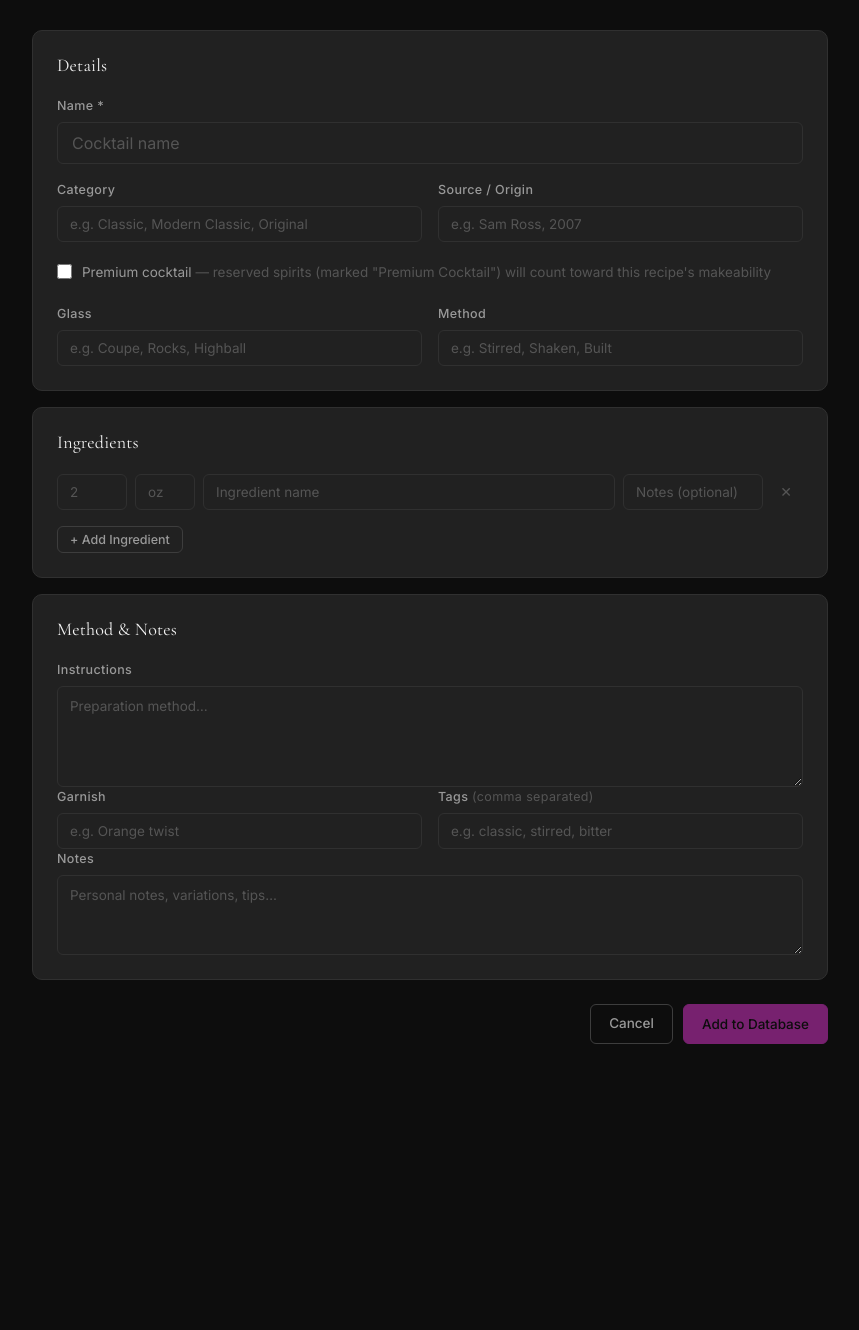
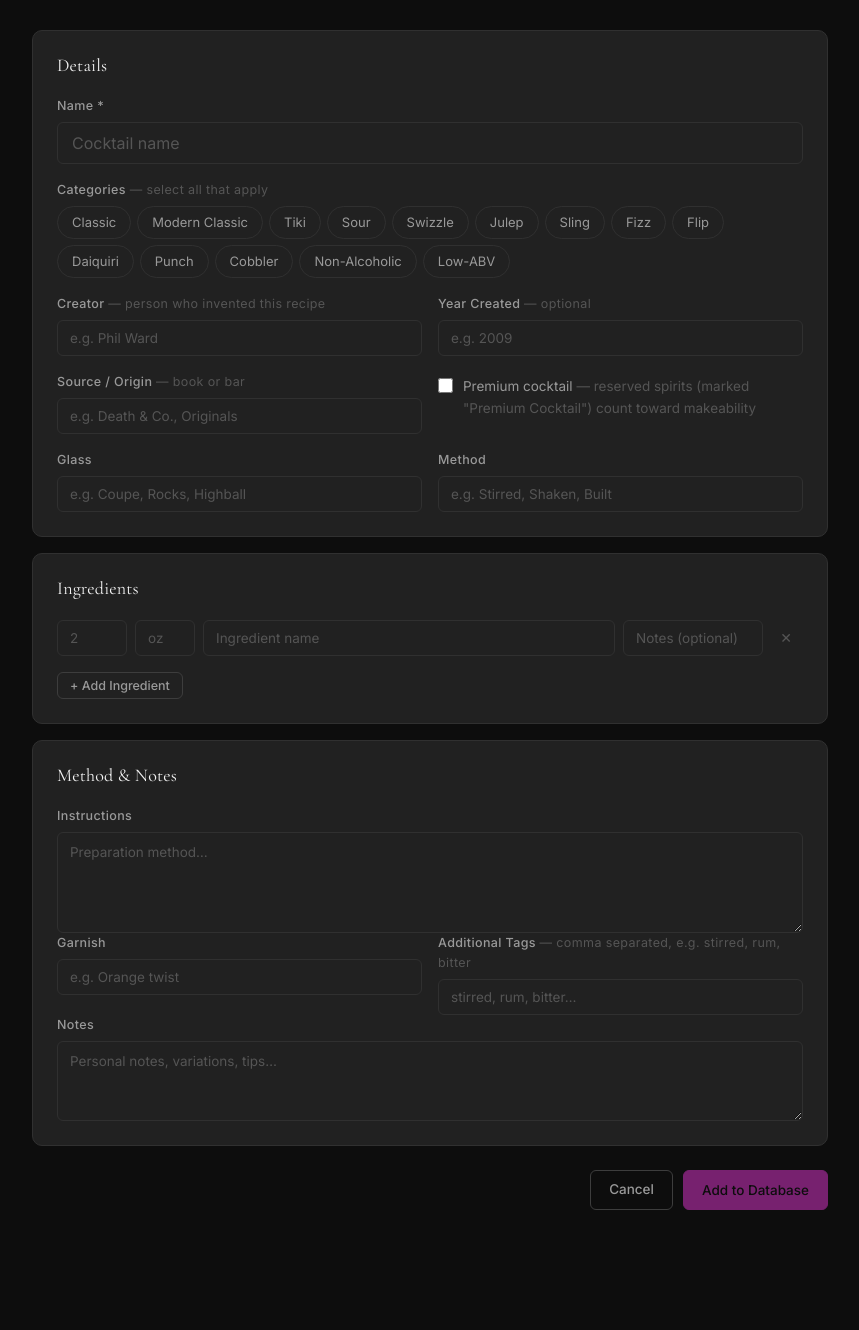
Before and after one commit to isgilman/Lloid, a Flask app: page /cocktails/new in a window 1280 px wide. Shown: the part 163-1493 px from the top of the page, without its empty margins (210-1069 px from the left). Before the commit the page ends 1207 px from the top, so only its background shows below. Run offline with Flask 3, Linux system fonts and the light colour scheme.

Commit message:
Add creator/year fields and multi-select category chip picker to cocktail form
- Replace single-value category text input (broken datalist) with a
  visual chip picker: click chips to toggle Classic, Modern Classic,
  Tiki, Sour, Swizzle, Julep, Sling, Fizz, Flip, Daiquiri, Punch,
  Cobbler, Non-Alcoholic, Low-ABV. Multiple chips can be selected.
- Add Creator field with autocomplete datalist (all known D&C creators)
- Add Year Created field
- Add Source datalist pre-filled with known sources
- Rename "Tags" field to "Additional Tags" (style chips no longer
  appear there; only auxiliary tags like stirred, rum, bitter)
- When editing, chips pre-highlight matching tags; extra tags populate
  the Additional Tags text field; creator/year pre-fill correctly
- Detail page: show one badge per style-category tag (vs single string)
  Falls back to legacy category string if no tags set
- Move STYLE_TAG_DEFS to module level; shared by filter + form routes

Co-Authored-By: Claude Sonnet 4.6 <noreply@anthropic.com>

```diff
--- a/app.py
+++ b/app.py
@@ -23,6 +23,26 @@ COCKTAILS_FILE = DATA_DIR / 'cocktails.json'
 PANTRY_FILE    = DATA_DIR / 'pantry.json'
 
 INVENTORY_FIELDS = ['Name', 'Category', 'Style', 'Origin', 'Age', 'ABV', 'Producer', 'Use']
+
+# Curated style/type categories shown in filter chips and the new/edit cocktail form.
+# Each tuple is (tag_value_stored_in_tags_array, display_label).
+STYLE_TAG_DEFS = [
+    ('classic',        'Classic'),
+    ('modern classic', 'Modern Classic'),
+    ('tiki',           'Tiki'),
+    ('sour',           'Sour'),
+    ('swizzle',        'Swizzle'),
+    ('julep',          'Julep'),
+    ('sling',          'Sling'),
+    ('fizz',           'Fizz'),
+    ('flip',           'Flip'),
+    ('daiquiri',       'Daiquiri'),
+    ('punch',          'Punch'),
+    ('cobbler',        'Cobbler'),
+    ('non-alcoholic',  'Non-Alcoholic'),
+    ('low-abv',        'Low-ABV'),
+]
+STYLE_TAG_VALUES = {v for v, _ in STYLE_TAG_DEFS}
 
 # Default pantry used only to bootstrap pantry.json if it doesn't exist
 DEFAULT_PANTRY_STANDARD = [
@@ -318,20 +338,38 @@ def cocktail_from_form():
                 'unit': units[i].strip() if i < len(units) else '',
                 'notes': notes_list[i].strip() if i < len(notes_list) else '',
             })
-    tags_raw = request.form.get('tags', '')
-    tags = [t.strip() for t in tags_raw.split(',') if t.strip()]
+
+    # Category chips (multi-select checkboxes) → stored as tags
+    category_tags = [t.strip().lower() for t in request.form.getlist('category_tags') if t.strip()]
+
+    # Free-text extra tags (comma-separated)
+    extra_tags = [t.strip().lower() for t in request.form.get('extra_tags', '').split(',') if t.strip()]
+
+    # Merge: category tags first, then extra; deduplicate preserving order
+    seen = set()
+    all_tags = []
+    for t in category_tags + extra_tags:
+        if t not in seen:
+            seen.add(t)
+            all_tags.append(t)
+
+    creator = request.form.get('creator', '').strip()
+    year    = request.form.get('year', '').strip()
+
     return {
-        'name': request.form.get('name', '').strip(),
-        'category': request.form.get('category', '').strip(),
-        'glass': request.form.get('glass', '').strip(),
-        'method': request.form.get('method', '').strip(),
-        'ingredients': ingredients,
+        'name':         request.form.get('name', '').strip(),
+        'category':     category_tags[0] if category_tags else '',  # kept for legacy display
+        'glass':        request.form.get('glass', '').strip(),
+        'method':       request.form.get('method', '').strip(),
+        'ingredients':  ingredients,
         'instructions': request.form.get('instructions', '').strip(),
-        'garnish': request.form.get('garnish', '').strip(),
-        'source': request.form.get('source', '').strip(),
-        'notes': request.form.get('notes', '').strip(),
-        'tags': tags,
-        'premium': request.form.get('premium') == 'on',
+        'garnish':      request.form.get('garnish', '').strip(),
+        'source':       request.form.get('source', '').strip(),
+        'notes':        request.form.get('notes', '').strip(),
+        'tags':         all_tags,
+        'premium':      request.form.get('premium') == 'on',
+        'creator':      creator,
+        'year':         year,
     }
 
 
@@ -509,23 +547,6 @@ def cocktails():
 
     sources = sorted(set(c.get('source', '') for c in all_cocktails if c.get('source')))
 
-    # Curated style/type tags to offer as filter chips, in display order.
-    # 'tiki' also matches the legacy 'tropical' tag.
-    STYLE_TAG_DEFS = [
-        ('classic',       'Classic'),
-        ('modern classic','Modern Classic'),
-        ('tiki',          'Tiki'),
-        ('sour',          'Sour'),
-        ('swizzle',       'Swizzle'),
-        ('julep',         'Julep'),
-        ('sling',         'Sling'),
-        ('fizz',          'Fizz'),
-        ('flip',          'Flip'),
-        ('daiquiri',      'Daiquiri'),
-        ('punch',         'Punch'),
-        ('cobbler',       'Cobbler'),
-        ('non-alcoholic', 'Non-Alcoholic'),
-    ]
     present_tags = set()
     for c in all_cocktails:
         present_tags.update(t.lower() for t in c.get('tags', []))
@@ -542,6 +563,21 @@ def cocktails():
                            sources=sources,
                            style_tags=style_tags,
                            creators=creators)
+
+
+def _form_context():
+    """Shared context for new/edit cocktail forms."""
+    all_cocktails = load_cocktails()
+    style_tags = [{'value': v, 'label': l} for v, l in STYLE_TAG_DEFS]
+    known_creators = sorted(
+        {c['creator'] for c in all_cocktails if c.get('creator')},
+        key=lambda n: n.split()[-1]
+    )
+    known_sources = sorted({c['source'] for c in all_cocktails if c.get('source')})
+    return dict(style_tags=style_tags,
+                style_tag_values=STYLE_TAG_VALUES,
+                known_creators=known_creators,
+                known_sources=known_sources)
 
 
 # Define /new before /<cocktail_id> to avoid routing conflict
@@ -562,7 +598,8 @@ def cocktail_new():
             prefill = json.loads(request.args['prefill'])
         except Exception:
             pass
-    return render_template('new_cocktail.html', cocktail=None, prefill=prefill)
+    return render_template('new_cocktail.html', cocktail=None, prefill=prefill,
+                           **_form_context())
 
 
 @app.route('/cocktails/<cocktail_id>')
@@ -581,7 +618,8 @@ def cocktail_detail(cocktail_id):
         ing['available'] = ok
         ing['source'] = source
     return render_template('cocktail_detail.html',
-                           cocktail=cocktail, can_make=can_make, missing=missing)
+                           cocktail=cocktail, can_make=can_make, missing=missing,
+                           style_tag_values=STYLE_TAG_VALUES)
 
 
 @app.route('/cocktails/<cocktail_id>/edit', methods=['GET', 'POST'])
@@ -598,7 +636,8 @@ def cocktail_edit(cocktail_id):
         save_cocktails(cocktails)
         flash(f"'{updated['name']}' updated.", 'success')
         return redirect(url_for('cocktail_detail', cocktail_id=cocktail_id))
-    return render_template('new_cocktail.html', cocktail=cocktails[idx], prefill={})
+    return render_template('new_cocktail.html', cocktail=cocktails[idx], prefill={},
+                           **_form_context())
 
 
 @app.route('/cocktails/<cocktail_id>/delete', methods=['POST'])
--- a/static/style.css
+++ b/static/style.css
@@ -464,6 +464,37 @@ h1, h2, h3 {
   justify-content: flex-end;
   gap: 10px;
   padding-top: 8px;
+}
+
+/* Category chip picker (form version) */
+.form-chip-picker {
+  display: flex;
+  flex-wrap: wrap;
+  gap: 6px;
+}
+.form-chip {
+  display: inline-flex;
+  align-items: center;
+  padding: 5px 14px;
+  border-radius: 100px;
+  border: 1px solid var(--border);
+  background: transparent;
+  color: var(--text-sec);
+  font-size: 13px;
+  cursor: pointer;
+  user-select: none;
+  transition: border-color var(--transition), color var(--transition), background var(--transition);
+}
+.form-chip:hover {
+  border-color: var(--border-light);
+  color: var(--text);
+  background: rgba(255,255,255,.04);
+}
+.form-chip input[type="checkbox"] { display: none; }
+.form-chip.active {
+  border-color: rgba(184,145,42,.55);
+  color: var(--accent-light);
+  background: rgba(184,145,42,.1);
 }
 
 /* Ingredient form rows */
--- a/templates/new_cocktail.html
+++ b/templates/new_cocktail.html
@@ -12,43 +12,95 @@
     </div>
   </div>
 
+  {# Compute current state from either an existing cocktail or a prefill dict #}
+  {% set cur_tags     = (cocktail.tags     if cocktail else prefill.get('tags', []))     | map('lower') | list %}
+  {% set cur_creator  = (cocktail.creator  if cocktail else prefill.get('creator', ''))  %}
+  {% set cur_year     = (cocktail.year     if cocktail else prefill.get('year', ''))     %}
+  {% set cur_source   = (cocktail.source   if cocktail else prefill.get('source', ''))   %}
+
+  {# Tags that are NOT one of the curated style chips → shown in free-text field #}
+  {% set extra_tags = [] %}
+  {% for t in cur_tags %}{% if t not in style_tag_values %}{% set _ = extra_tags.append(t) %}{% endif %}{% endfor %}
+
   <form method="post" class="cocktail-form" id="cocktail-form">
+
+    <!-- ── Details ──────────────────────────────────────────────────────── -->
     <div class="form-section">
       <h2 class="form-section-title">Details</h2>
       <div class="form-grid-2">
+
+        <!-- Name -->
         <div class="form-group form-col-span-2">
           <label class="form-label">Name *</label>
           <input type="text" name="name" class="form-input form-input-lg" required
                  value="{{ cocktail.name if cocktail else prefill.get('name', '') }}"
                  placeholder="Cocktail name">
         </div>
+
+        <!-- Category chip picker (multi-select) -->
+        <div class="form-group form-col-span-2">
+          <label class="form-label">
+            Categories
+            <span class="form-hint">— select all that apply</span>
+          </label>
+          <div class="form-chip-picker">
+            {% for tag in style_tags %}
+            <label class="form-chip {% if tag.value in cur_tags %}active{% endif %}">
+              <input type="checkbox" name="category_tags" value="{{ tag.value }}"
+                     {% if tag.value in cur_tags %}checked{% endif %}
+                     onchange="this.closest('.form-chip').classList.toggle('active', this.checked)">
+              {{ tag.label }}
+            </label>
+            {% endfor %}
+          </div>
+        </div>
+
+        <!-- Creator -->
         <div class="form-group">
-          <label class="form-label">Category</label>
-          <input type="text" name="category" class="form-input" list="category-list"
-                 value="{{ cocktail.category if cocktail else prefill.get('category', '') }}"
-                 placeholder="e.g. Classic, Modern Classic, Original">
-          <datalist id="category-list">
-            <option>Classic</option>
-            <option>Modern Classic</option>
-            <option>Original</option>
-            <option>Tiki</option>
-            <option>Low-ABV</option>
-            <option>Variation</option>
+          <label class="form-label">Creator <span class="form-hint">— person who invented this recipe</span></label>
+          <input type="text" name="creator" class="form-input" list="creator-list"
+                 value="{{ cur_creator }}"
+                 placeholder="e.g. Phil Ward">
+          <datalist id="creator-list">
+            {% for c in known_creators %}
+            <option value="{{ c }}">
+            {% endfor %}
           </datalist>
         </div>
+
+        <!-- Year -->
         <div class="form-group">
-          <label class="form-label">Source / Origin</label>
-          <input type="text" name="source" class="form-input"
-                 value="{{ cocktail.source if cocktail else prefill.get('source', '') }}"
-                 placeholder="e.g. Sam Ross, 2007">
+          <label class="form-label">Year Created <span class="form-hint">— optional</span></label>
+          <input type="number" name="year" class="form-input"
+                 value="{{ cur_year }}" min="1800" max="2099"
+                 placeholder="e.g. 2009">
         </div>
-        <div class="form-group form-col-span-2">
+
+        <!-- Source / Origin -->
+        <div class="form-group">
+          <label class="form-label">Source / Origin <span class="form-hint">— book or bar</span></label>
+          <input type="text" name="source" class="form-input" list="source-list"
+                 value="{{ cur_source }}"
+                 placeholder="e.g. Death &amp; Co., Originals">
+          <datalist id="source-list">
+            {% for s in known_sources %}
+            <option value="{{ s }}">
+            {% endfor %}
+          </datalist>
+        </div>
+
+        <!-- Premium -->
+        <div class="form-group" style="display:flex;align-items:flex-end;padding-bottom:4px">
           <label class="form-checkbox-label">
             <input type="checkbox" name="premium" class="form-checkbox"
                    {% if cocktail and cocktail.get('premium') %}checked{% endif %}>
-            <span>Premium cocktail <span class="form-hint">— reserved spirits (marked "Premium Cocktail") will count toward this recipe's makeability</span></span>
+            <span>Premium cocktail
+              <span class="form-hint">— reserved spirits (marked "Premium Cocktail") count toward makeability</span>
+            </span>
           </label>
         </div>
+
+        <!-- Glass -->
         <div class="form-group">
           <label class="form-label">Glass</label>
           <input type="text" name="glass" class="form-input" list="glass-list"
@@ -58,13 +110,17 @@
             <option>Coupe</option>
             <option>Rocks</option>
             <option>Highball</option>
-            <option>Nick & Nora</option>
+            <option>Nick &amp; Nora</option>
             <option>Flute</option>
             <option>Mule Mug</option>
             <option>Snifter</option>
             <option>Collins</option>
+            <option>Tiki</option>
+            <option>Punch Cup</option>
           </datalist>
         </div>
+
+        <!-- Method -->
         <div class="form-group">
           <label class="form-label">Method</label>
           <input type="text" name="method" class="form-input" list="method-list"
@@ -77,11 +133,14 @@
             <option>Flash-blended</option>
             <option>Blended</option>
             <option>Thrown</option>
+            <option>Swizzled</option>
           </datalist>
         </div>
+
       </div>
     </div>
 
+    <!-- ── Ingredients ──────────────────────────────────────────────────── -->
     <div class="form-section">
       <h2 class="form-section-title">Ingredients</h2>
       <div id="ingredients-list">
@@ -120,14 +179,17 @@
         <option>rinse</option>
         <option>barspoon</option>
         <option>drop</option>
+        <option>part</option>
+        <option>whole</option>
       </datalist>
       <button type="button" class="btn btn-ghost btn-sm" onclick="addIngredient()" style="margin-top:8px">
         + Add Ingredient
       </button>
     </div>
 
+    <!-- ── Method & Notes ───────────────────────────────────────────────── -->
     <div class="form-section">
-      <h2 class="form-section-title">Method & Notes</h2>
+      <h2 class="form-section-title">Method &amp; Notes</h2>
       <div class="form-group">
         <label class="form-label">Instructions</label>
         <textarea name="instructions" class="form-input form-textarea" rows="4"
@@ -141,10 +203,13 @@
                  placeholder="e.g. Orange twist">
         </div>
         <div class="form-group">
-          <label class="form-label">Tags <span class="form-hint">(comma separated)</span></label>
-          <input type="text" name="tags" class="form-input"
-                 value="{{ (cocktail.tags | join(', ')) if cocktail else (prefill.get('tags', []) | join(', ')) }}"
-                 placeholder="e.g. classic, stirred, bitter">
+          <label class="form-label">
+            Additional Tags
+            <span class="form-hint">— comma separated, e.g. stirred, rum, bitter</span>
+          </label>
+          <input type="text" name="extra_tags" class="form-input"
+                 value="{{ extra_tags | join(', ') }}"
+                 placeholder="stirred, rum, bitter…">
         </div>
       </div>
       <div class="form-group">
@@ -186,9 +251,7 @@ function addIngredient() {
 
 function removeIngredient(btn) {
   const rows = document.querySelectorAll('.ingredient-row');
-  if (rows.length > 1) {
-    btn.closest('.ingredient-row').remove();
-  }
+  if (rows.length > 1) btn.closest('.ingredient-row').remove();
 }
 </script>
 {% endblock %}
```
Also changed, not shown: templates/cocktail_detail.html (+12 -1 lines).
